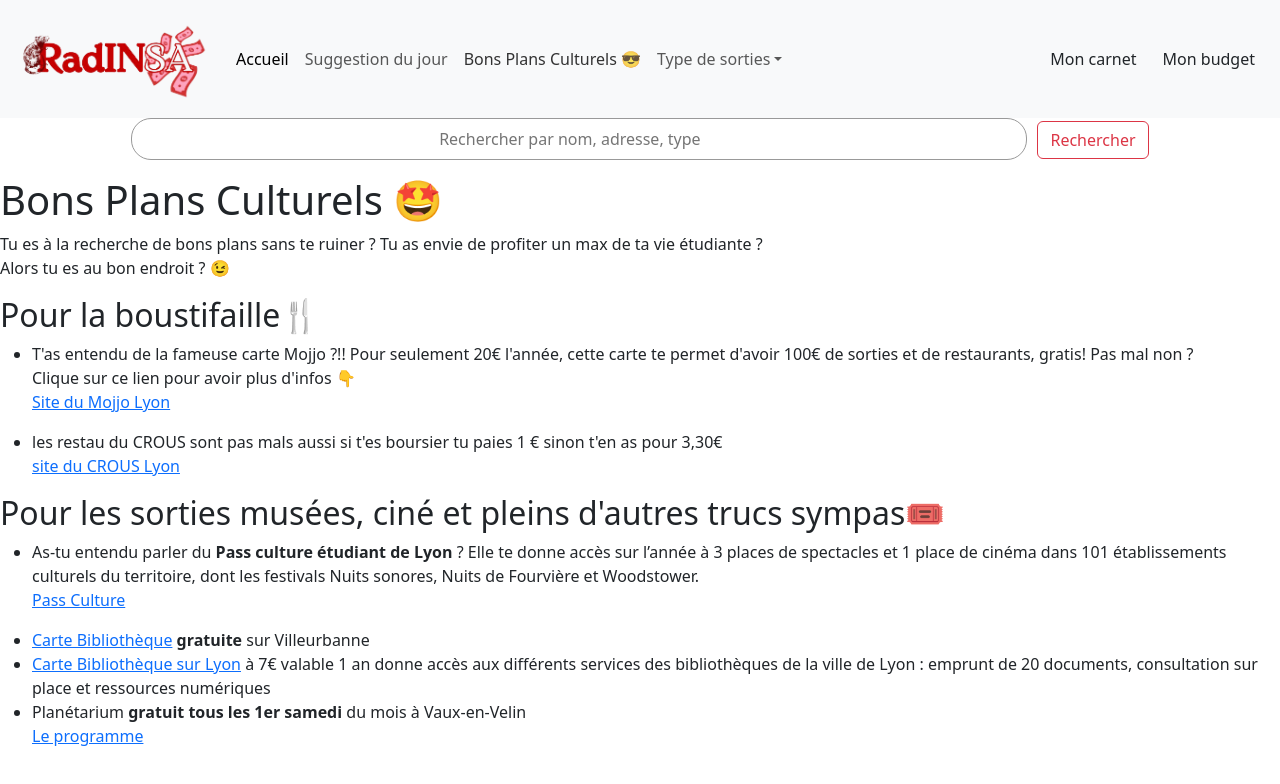
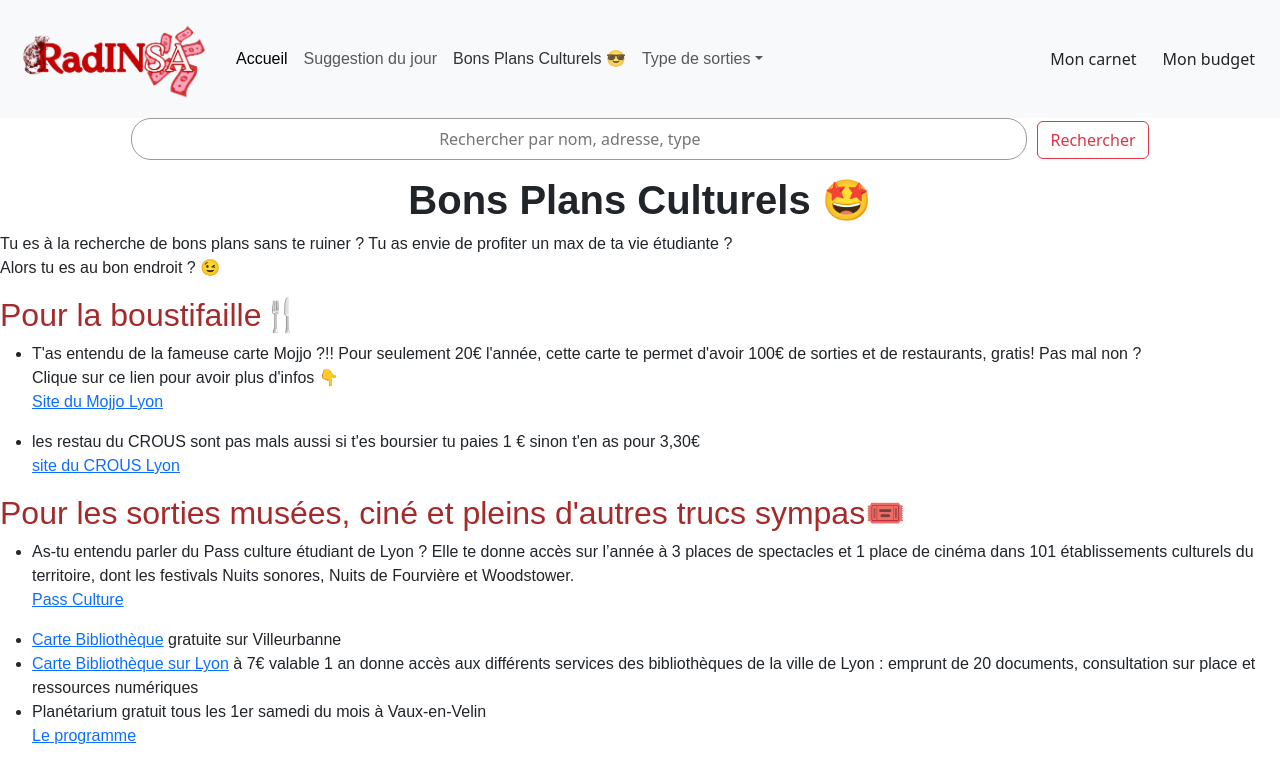
Before and after one commit to kitKatdarkMint/WEB, a React (Vite) app: page / in a window 1280 px wide. Both pictures are taken after a click on the link "Bons Plans Culturels 😎". Shown: the top 784 px of the page. Built offline with nearby package versions, Linux system fonts and the light colour scheme.

Commit message:
ajout de css

```diff
--- a/src/components/App.tsx
+++ b/src/components/App.tsx
@@ -2,17 +2,31 @@ import { useState } from "react";
 import Navbar from "./Navbar";
 import SearchBar from "./SearchBar";
 import BonsPlans from "./BonsPlans";
+import Login from "./Login";
 
 function App() {
   const [showBonsPlans, setShowBonsPlans] = useState(false);
+  const [showLogin, setShowLogin] = useState(false);
+
+  const handleLoginSubmit = () => {
+    setShowLogin(false);
+  };
+
   return (
     <>
       <div>
-        <Navbar setShowBonsPlans={setShowBonsPlans} />
+        <Navbar
+          setShowBonsPlans={setShowBonsPlans}
+          setShowLogin={setShowLogin}
+        />
       </div>
-
+      {showLogin && (
+        <div className="login-modal login">
+          <Login onSubmit={handleLoginSubmit} />
+        </div>
+      )}
       <div className="justify-content-center">
-        <SearchBar></SearchBar>
+        <SearchBar />
       </div>
       {showBonsPlans && <BonsPlans />}
     </>
--- /dev/null
+++ b/src/components/BonsPlans.css
@@ -0,0 +1,25 @@
+p,
+li {
+  font-family: "Farro", sans-serif;
+  font-weight: 300;
+  font-style: normal;
+}
+
+.farro-regular {
+  font-family: "Farro", sans-serif;
+  font-weight: 400;
+  font-style: normal;
+}
+
+h2 {
+  font-family: "Farro", sans-serif;
+  font-weight: 500;
+  font-style: normal;
+  color: brown;
+}
+
+h1 {
+  font-family: "Farro", sans-serif;
+  font-weight: 700;
+  font-style: normal;
+}
--- a/src/components/BonsPlans.tsx
+++ b/src/components/BonsPlans.tsx
@@ -1,7 +1,8 @@
+import "./BonsPlans.css";
 function BonsPlans() {
   return (
     <>
-      <h1> Bons Plans Culturels 🤩</h1>
+      <h1 className="farro-bold text-center"> Bons Plans Culturels 🤩</h1>
       <p>
         Tu es à la recherche de bons plans sans te ruiner ? Tu as envie de
         profiter un max de ta vie étudiante ?<br />
--- a/src/components/Navbar.tsx
+++ b/src/components/Navbar.tsx
@@ -1,16 +1,8 @@
-import { useState } from "react";
-import Login from "./Login";
-
-function Navbar({ setShowBonsPlans }) {
-  const [showLogin, setShowLogin] = useState(false);
-
-  const handleLoginSubmit = () => {
-    setShowLogin(false);
-  };
+function Navbar({ setShowBonsPlans, setShowLogin }) {
   return (
     <nav className="navbar navbar-expand-lg bg-body-tertiary">
       <div className="container-fluid">
-        <a className="navbar-brand" href="index.html">
+        <a className="navbar-brand" href="#">
           <img src="/src/assets/RadINSA.png" alt="radINSA" width="200" />
         </a>
         <button
@@ -27,11 +19,7 @@ function Navbar({ setShowBonsPlans }) {
         <div className="collapse navbar-collapse" id="navbarSupportedContent">
           <ul className="navbar-nav me-auto mb-2 mb-lg-0">
             <li className="nav-item">
-              <a
-                className="nav-link active"
-                aria-current="page"
-                href="index.html"
-              >
+              <a className="nav-link active" aria-current="page" href="#">
                 Accueil
               </a>
             </li>
@@ -63,12 +51,12 @@ function Navbar({ setShowBonsPlans }) {
               </a>
               <ul className="dropdown-menu">
                 <li>
-                  <a className="dropdown-item" href="/entree.html">
+                  <a className="dropdown-item" href="#">
                     Activités
                   </a>
                 </li>
                 <li>
-                  <a className="dropdown-item" href="/dessert.html">
+                  <a className="dropdown-item" href="#">
                     Restaurants
                   </a>
                 </li>
@@ -82,7 +70,7 @@ function Navbar({ setShowBonsPlans }) {
         <button
           type="button"
           className="btn"
-          onClick={() => setShowLogin(!showLogin)}
+          onClick={() => setShowLogin((prev) => !prev)}
           style={{
             display: "inline-block",
             position: "relative",
@@ -91,29 +79,6 @@ function Navbar({ setShowBonsPlans }) {
           Mon budget
         </button>
       </div>
-      {showLogin && (
-        <div
-          className="login-modal"
-          style={{
-            display: "block", // S'assurer que la fenêtre est affichée
-            position: "absolute",
-            top: "100%", // Placer au milieu de l'écran
-            left: "50%",
-            transform: "translate(-50%, 0%)", // Placer la fenêtre juste en dessous du bouton
-            marginTop: "10px", // Un peu d'espace entre le bouton et la fenêtre
-            marginLeft: "auto",
-            marginRight: "auto",
-            width: "25%", // La largeur peut être ajustée si nécessaire
-            backgroundColor: "white", // Couleur de fond de la fenêtre
-            border: "1.5px solid #999",
-            borderRadius: "20px",
-            padding: "20px", // Espacement à l'intérieur de la fenêtre
-            zIndex: 1000, // S'assurer que la fenêtre s'affiche par-dessus d'autres éléments
-          }}
-        >
-          <Login onSubmit={handleLoginSubmit} />
-        </div>
-      )}
     </nav>
   );
 }
```
Also changed, not shown: src/components/App.css (added, +14 -0 lines), src/components/Navbar.css (deleted).
